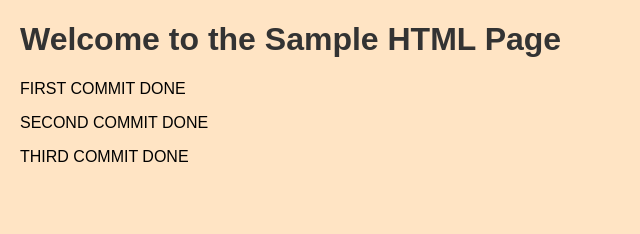
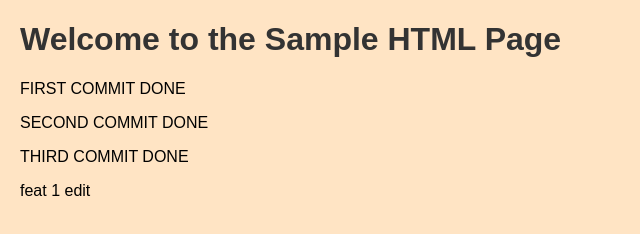
Before and after one commit to anishxchahar/athena, a plain HTML site: page athena/index.html in a window 1280 px wide. Shown: the full height of the page, 0-640 px from the left. Drawn offline with Linux system fonts and the light colour scheme.

Commit message:
Add new paragraph for feature 1 edit

```diff
--- a/athena/index.html
+++ b/athena/index.html
@@ -11,6 +11,7 @@
     <p>FIRST COMMIT DONE</p>
     <p>SECOND COMMIT DONE</p>
     <p>THIRD COMMIT DONE</p>
+    <p>feat 1 edit</p>
 </body>
 <style>
     body {
```
